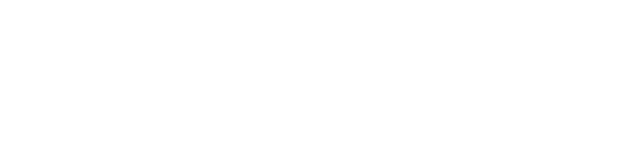
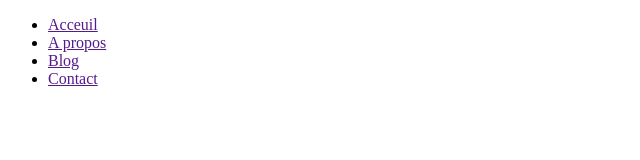
Before and after one commit to 91810611/mon-site-web, a plain HTML site: page index.html in a window 1280 px wide. Shown: the whole page, without its empty margins (0-640 px from the left). Drawn offline with Linux system fonts and the light colour scheme.

Commit message:
mon nouveau site

```diff
--- a/index.html
+++ b/index.html
@@ -7,6 +7,29 @@
     <title>Mon Site</title>
 </head>
 <body>
+    <header>
+        <ul>
+            <li>
+                <a href="">Acceuil</a>
+            </li>
+            <li>
+                <a href="">A propos</a>
+            </li>
+            <li>
+                <a href="">Blog</a>
+            </li>
+            <li>
+                <a href="">Contact</a>
+            </li>
+        </ul>
+    </header>
 
+    <main>
+
+    </main>
+
+    <footer>
+
+    </footer>
 </body>
 </html>
```
